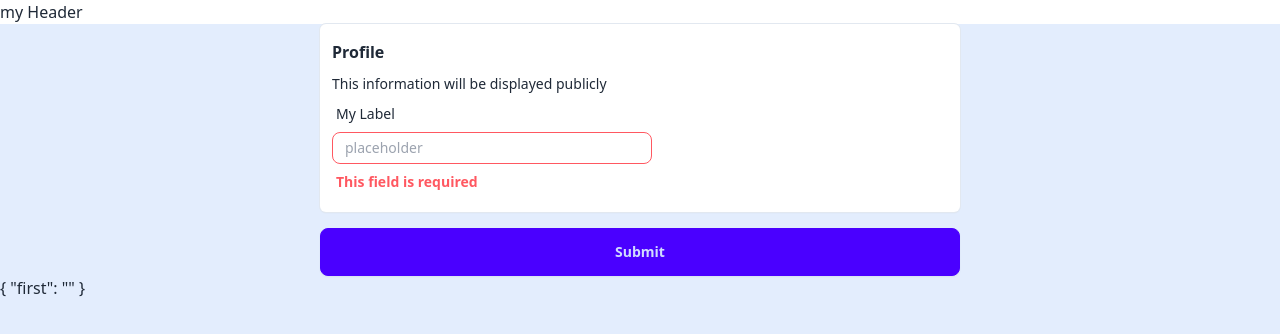
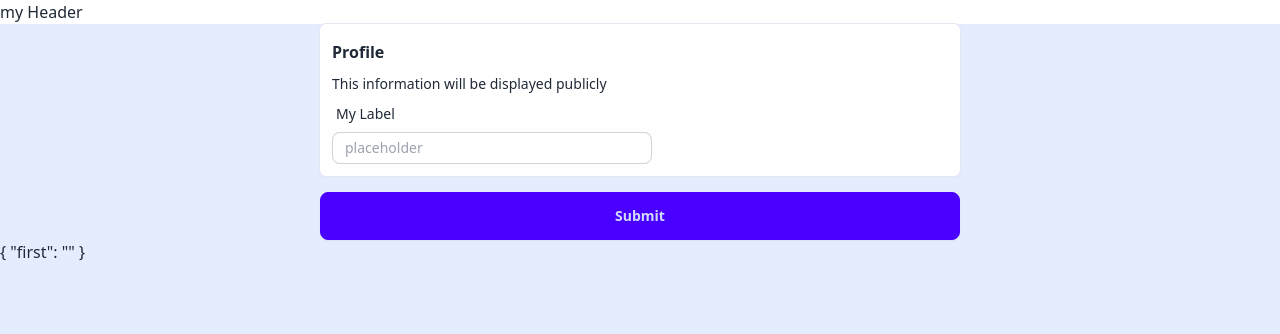
Before and after one commit to dgschel/EasySurvey, an Angular app: page /home in a window 1280 px wide. Shown: the top 334 px of the page. Built offline with nearby package versions, Linux system fonts and the light colour scheme.

Commit message:
update state when control was interacted

```diff
--- a/src/app/shared/feature/form-control-input/form-control-input.component.html
+++ b/src/app/shared/feature/form-control-input/form-control-input.component.html
@@ -6,10 +6,12 @@
 
   <input type="text" [id]="inputControlName()" [formControlName]="inputControlName()"
     class="input input-bordered input-sm w-full max-w-xs" [placeholder]="inputPlaceholder() || 'placeholder'"
-    [ngClass]="{'input-error': validationErrors}" />
+    [ngClass]="{'input-error': isInvalidAndTouchedOrDirty}" />
 
-  @for (message of validationErrors; track $index) {
-    <app-form-control-error [message]="message" />
+  @if (isInvalidAndTouchedOrDirty) {
+    @for (message of validationErrors; track $index) {
+      <app-form-control-error [message]="message" />
+    }
   }
 
 </label>
--- a/src/app/shared/feature/form-control-input/form-control-input.component.ts
+++ b/src/app/shared/feature/form-control-input/form-control-input.component.ts
@@ -36,6 +36,10 @@ export class FormControlInputComponent implements OnInit {
     return errors ? Object.values(errors) : null;
   }
 
+  get isInvalidAndTouchedOrDirty() {
+    return this.control?.invalid && (this.control?.dirty || this.control?.touched);
+  }
+
   ngOnInit(): void {
     this.parentFormGroup.addControl(this.inputControlName(), this.fb.control<string>('', { validators: this.inputValidatorsFn(), updateOn: 'blur' }));
   }
```
